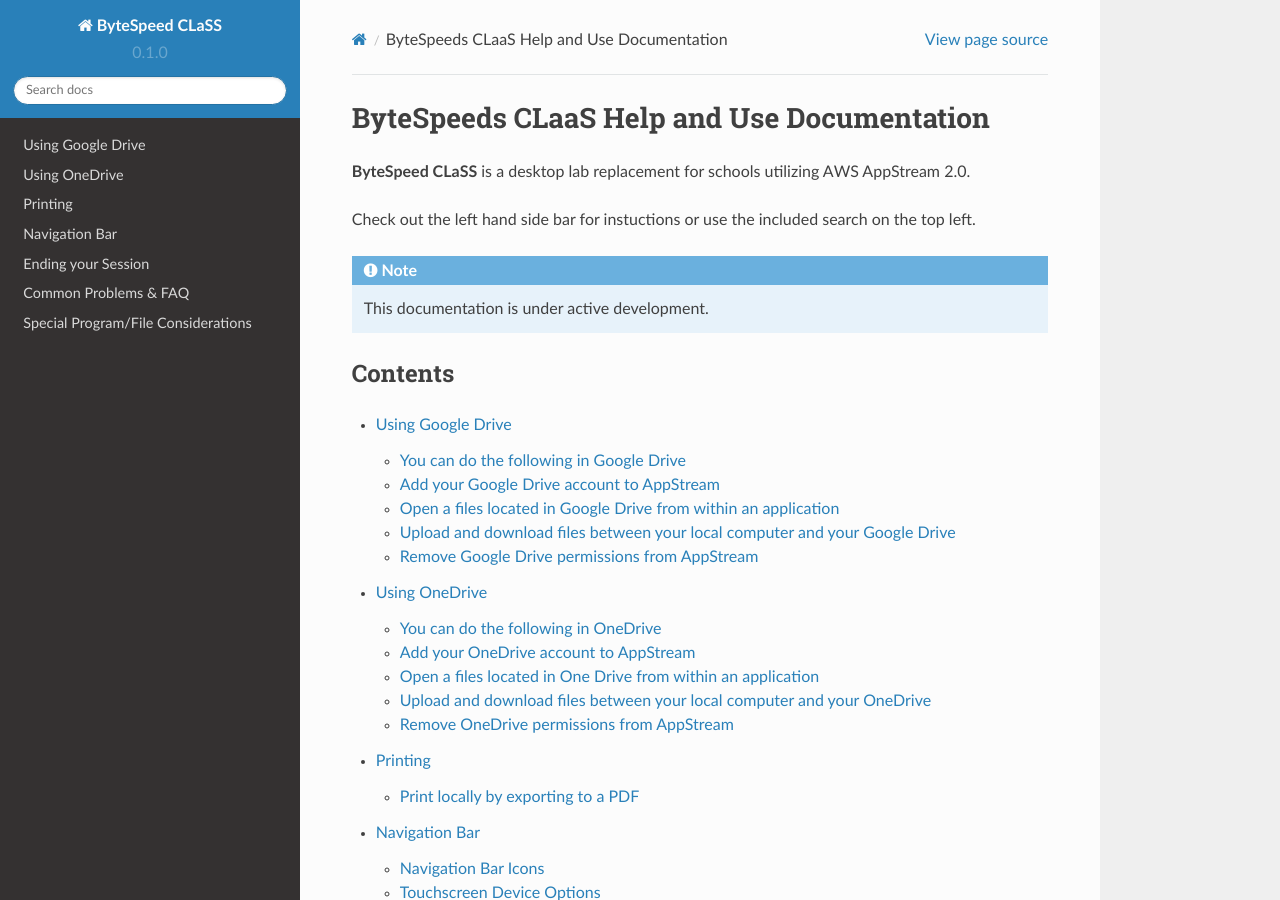
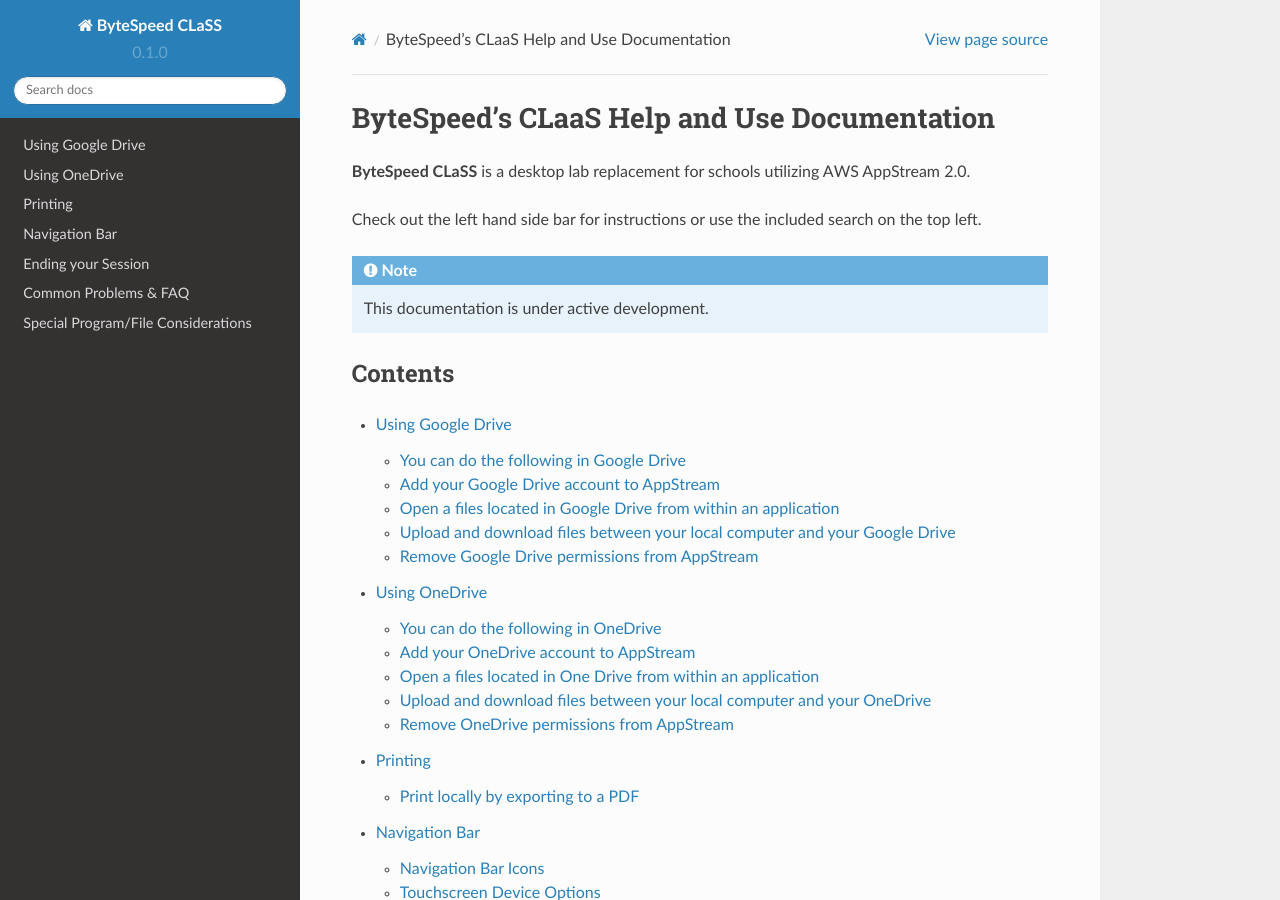
Before and after one commit to bytespeed/CLaaS-Documentation, a Sphinx documentation site: the page built from docs/index.rst, in a window 1280 px wide and 900 px high. Built offline with Sphinx 7.4.7 and the Read the Docs theme 2.0.0, drawn with Linux system fonts in a browser that asks for light colours.

Commit message:
Update index.rst

```diff
--- a/docs/index.rst
+++ b/docs/index.rst
@@ -1,9 +1,9 @@
-ByteSpeeds CLaaS Help and Use Documentation
+ByteSpeed's CLaaS Help and Use Documentation
 ===================================
 
 **ByteSpeed CLaSS** is a desktop lab replacement for schools utilizing AWS AppStream 2.0.
 
-Check out the left hand side bar for instuctions or use the included search on the top left.
+Check out the left hand side bar for instructions or use the included search on the top left.
 
 .. note::
 
```
